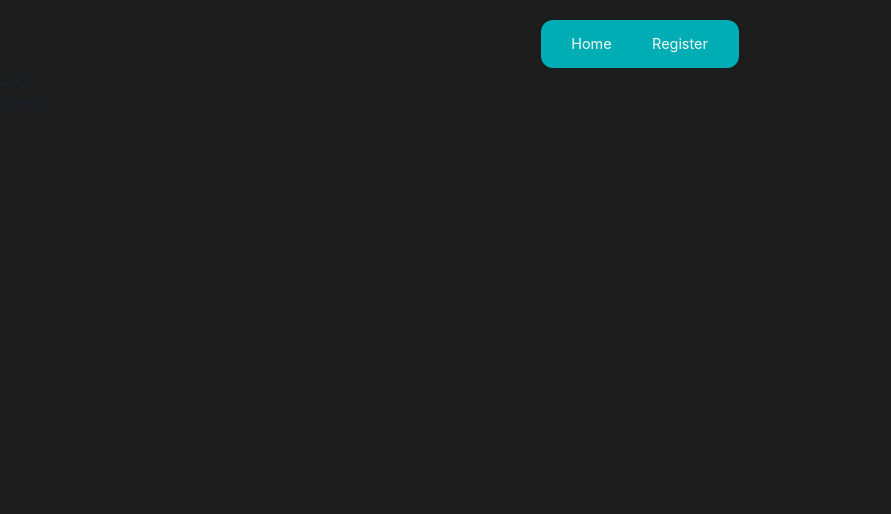
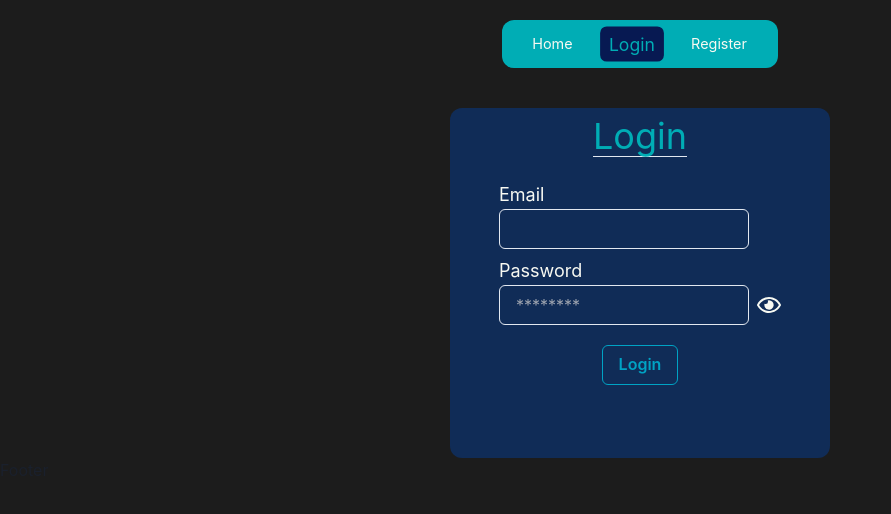
Before and after one commit to nii-shaan/Note-it, a React (Vite) app in the folder frontend/: page /login in a window 1280 px wide. Shown: the top 514 px of the page, without its empty margins (0-891 px from the left). Built offline with nearby package versions, Linux system fonts and the light colour scheme.

Commit message:
feat: Login page

```diff
--- a/frontend/src/page/header/NavBar.tsx
+++ b/frontend/src/page/header/NavBar.tsx
@@ -17,6 +17,15 @@ function NavBar() {
       </NavLink>
 
       <NavLink
+        to="/login"
+        className={({ isActive }) =>
+          isActive ? `${navItemStyleActive}` : `${navItemStyleInActive}`
+        }
+      >
+        Login
+      </NavLink>
+
+      <NavLink
         to="/register"
         className={({ isActive }) =>
           isActive ? `${navItemStyleActive}` : `${navItemStyleInActive}`
--- a/frontend/src/page/pages/Login.tsx
+++ b/frontend/src/page/pages/Login.tsx
@@ -1,9 +1,107 @@
-import React from 'react'
+import { useForm, SubmitHandler } from "react-hook-form";
+import { Input, Button } from "@chakra-ui/react";
+import { useState } from "react";
+import {
+  FaRegEye as OpenEye,
+  FaRegEyeSlash as SlashedEye,
+} from "react-icons/fa";
+
+type Inputs = {
+  email: String;
+  password: String;
+};
 
 function Login() {
+  const {
+    register,
+    handleSubmit,
+    formState: { errors },
+  } = useForm<Inputs>();
+  const onSubmit: SubmitHandler<Inputs> = (data) => {
+    console.log(data);
+  };
+  const [passwordShown, setPasswordShown] = useState<boolean>(false);
+  const handlePasswordChange = () => {
+    setPasswordShown((prev) => !prev);
+  };
   return (
-    <div>Login</div>
-  )
+    <>
+      <form
+        action=""
+        className=" mt-10 h-[350px]  mx-auto max-w-[400px] flex justify-center"
+        onSubmit={handleSubmit(onSubmit)}
+      >
+        <div className="bg-[#102C57] h-full w-[95%] mx-auto flex flex-col  rounded-xl text-text">
+          <div id="title" className="flex justify-center mt-2">
+            <h1 className="text-4xl text-second border-b">Login</h1>
+          </div>
+          <div id="fields" className="  mx-auto">
+            <div id="emailField" className="flex flex-col mt-6">
+              <label htmlFor="emailAdd" className="text-lg">
+                Email
+              </label>
+              <Input
+                id="emailAdd"
+                type="text"
+                className="max-w-[250px]"
+                {...register("email", {
+                  required: "Please enter email address",
+                })}
+              />
+              {errors.email && (
+                <div className="text-sm text-red-500">
+                  {errors.email.message}
+                </div>
+              )}
+            </div>
+            <div id="passwordField" className="flex flex-col  mt-2">
+              <label htmlFor="password" className="text-lg ">
+                Password
+              </label>
+              <div className="flex items-center">
+                <Input
+                  type={passwordShown ? "text" : "password"}
+                  id="password"
+                  placeholder="********"
+                  className="max-w-[250px]"
+                  {...register("password", {
+                    required: "Please enter password",
+                  })}
+                />
+                {passwordShown ? (
+                  <SlashedEye
+                    className="h-6 w-6 ml-2 cursor-pointer"
+                    onClick={handlePasswordChange}
+                  />
+                ) : (
+                  <OpenEye
+                    className="h-6 w-6 ml-2 cursor-pointer"
+                    onClick={handlePasswordChange}
+                  />
+                )}
+              </div>
+              {errors.password && (
+                <div className="text-sm text-red-500">
+                  {errors.password.message}
+                </div>
+              )}
+              {}
+            </div>
+            <div id="button" className="w-full flex justify-center">
+              <Button
+                variant="outline"
+                colorScheme="cyan"
+                type="submit"
+                className="text-text border p-2 m-5 hover:text-main"
+              >
+                Login
+              </Button>
+            </div>
+          </div>
+        </div>
+      </form>
+    </>
+  );
 }
 
-export default Login
+export default Login;
```
